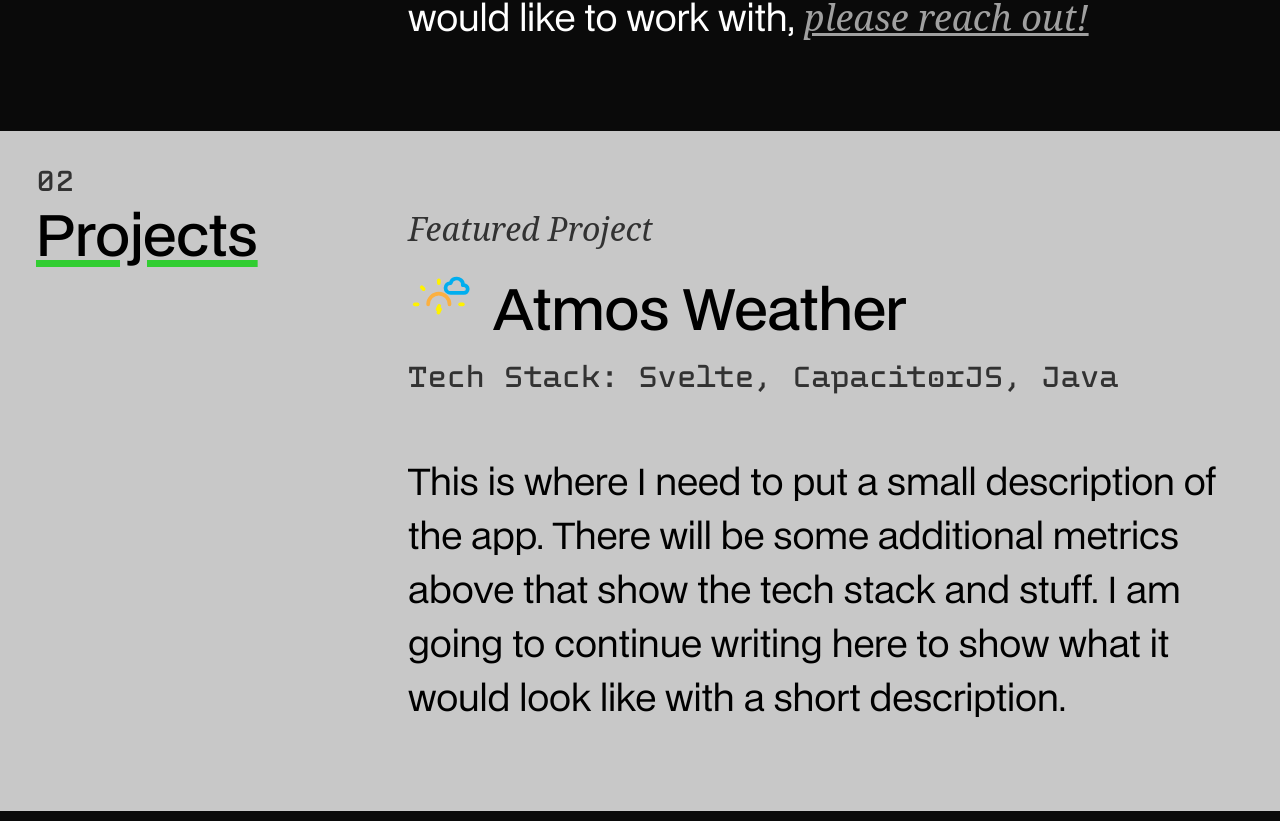
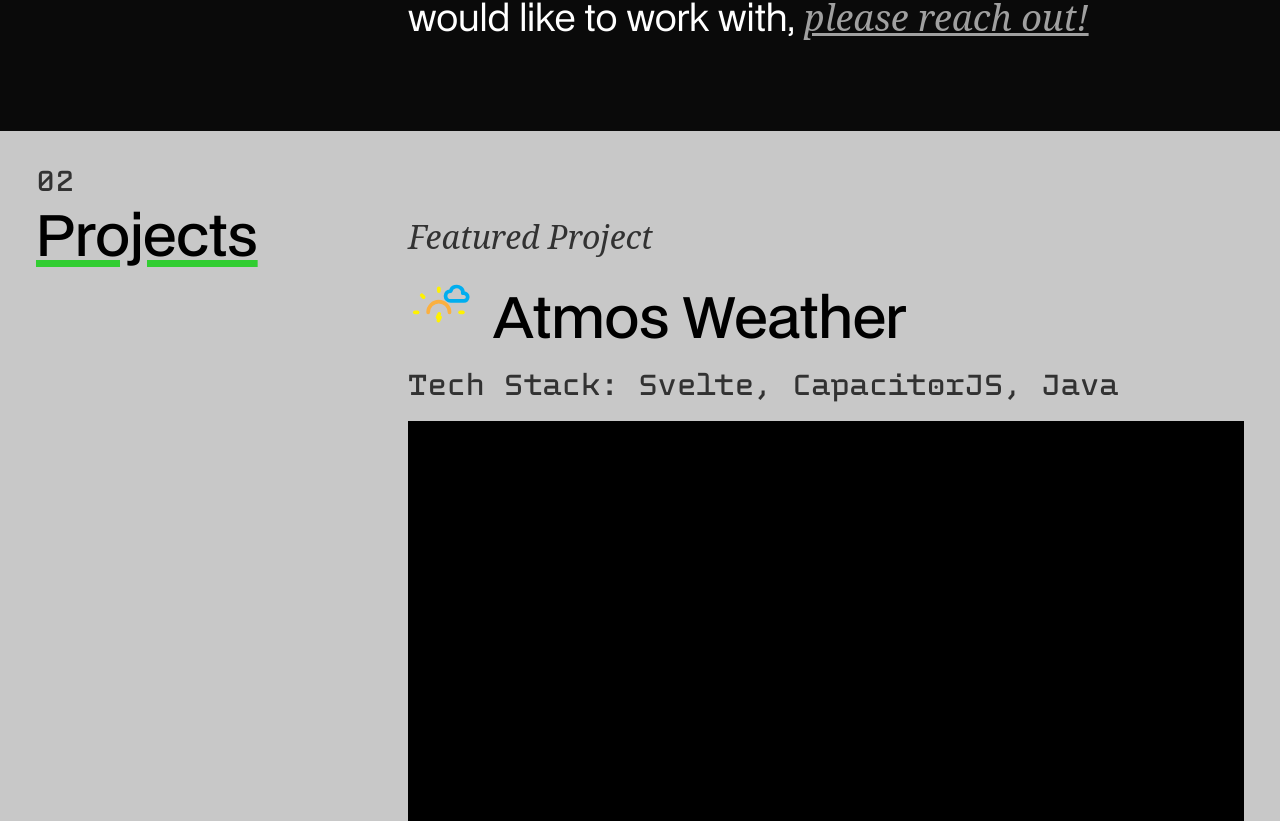
Before and after one commit to atticuscornett/atticuscornett.github.io, a SvelteKit app: page / in a window 1280 px wide. Shown: the part 1339-2160 px from the top of the page. Built offline with nearby package versions, Linux system fonts and the light colour scheme.

Commit message:
Add Project Image Placeholder

```diff
--- a/src/routes/+page.svelte
+++ b/src/routes/+page.svelte
@@ -1,6 +1,7 @@
 <script>
 import Section from "$lib/components/Section.svelte";
 import AtmosWeather from "$lib/assets/AtmosWeather.svg";
+import placeholder from "$lib/assets/placeholder.jpg";
 </script>
 
 <Section name="introduction" layout="center">
@@ -35,10 +36,17 @@ import AtmosWeather from "$lib/assets/AtmosWeather.svg";
         <h2 class="underline green-underline">Projects</h2>
     </div>
     <div class="right-side">
-        <h3 class="italic">Featured Project</h3>
-        <img src={AtmosWeather} alt="Project Icon" class="inline-icon">
-        <h2 class="inline-text">Atmos Weather</h2>
-        <h3>Tech Stack: Svelte, CapacitorJS, Java</h3>
+        <div class="featured-project-container">
+            <div class="featured-project-header">
+                <h3 class="italic">Featured Project</h3>
+                <img src={AtmosWeather} alt="Project Icon" class="inline-icon">
+                <h2 class="inline-text">Atmos Weather</h2>
+                <h3>Tech Stack: Svelte, CapacitorJS, Java</h3>
+            </div>
+            <img class="featured-project-image" src={placeholder} alt="Project Screenshot">
+        </div>
+
+
         <p>
             This is where I need to put a small description of the app.
             There will be some additional metrics above that show the tech stack and stuff.
@@ -153,10 +161,6 @@ import AtmosWeather from "$lib/assets/AtmosWeather.svg";
         font-weight: 400;
     }
 
-    h3.italic {
-        margin-top: 3.5rem;
-    }
-
     .inline-icon {
         margin-top: 1rem;
         display: inline;
@@ -169,4 +173,24 @@ import AtmosWeather from "$lib/assets/AtmosWeather.svg";
         margin-left: 1rem;
         vertical-align: ideographic;
     }
+
+    .featured-project-container {
+        display: flex;
+        padding-top: 4rem;
+        flex-wrap: wrap;
+        row-gap: 20px;
+    }
+
+    .featured-project-header {
+        flex-basis: 60%;
+        flex-grow: 1;
+        width: 100%;
+    }
+
+    .featured-project-image {
+        flex-basis: 40%;
+        flex-grow: 1;
+        width: 100%;
+        min-width: 350px;
+    }
 </style>
```
